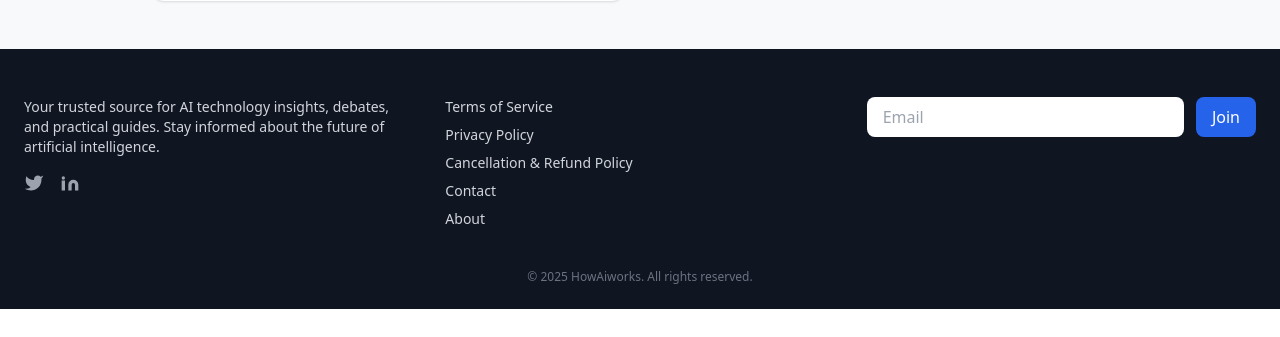
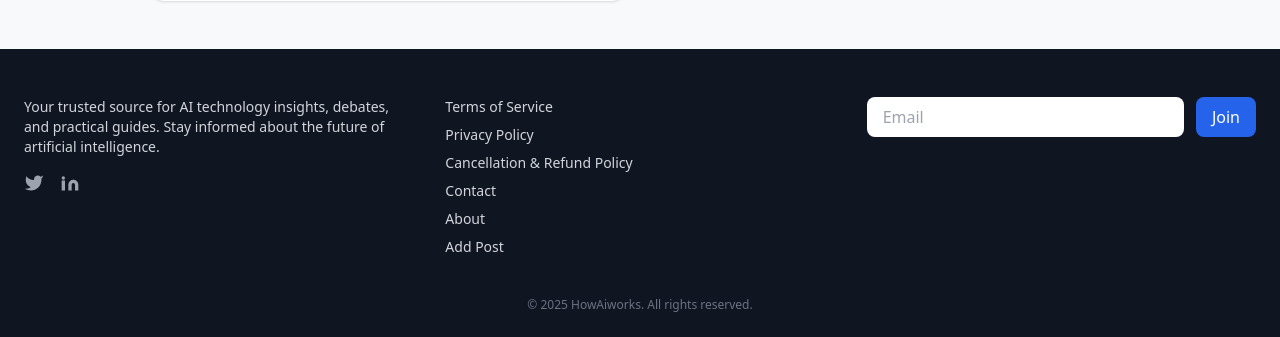
Before and after one commit to rammedisetti/ai-blog, a Django app: page /contact/ in a window 1280 px wide. Shown: the part 888-1225 px from the top of the page. Before the commit the page ends 1197 px from the top, so only its background shows below. Run offline with Django 5.2, Linux system fonts and the light colour scheme; some libraries are stand-ins or nearby versions.

Commit message:
AI-28: add post creation page

```diff
--- a/blog/forms.py
+++ b/blog/forms.py
@@ -1,5 +1,5 @@
 from django import forms
-from .models import ContactMessage
+from .models import ContactMessage, Post
 
 
 class ContactForm(forms.ModelForm):
@@ -12,3 +12,24 @@ class ContactForm(forms.ModelForm):
         labels = {
             "agree": "I agree to the Privacy Policy and Terms of Service",
         }
+
+
+class PostForm(forms.ModelForm):
+    """Form for creating blog posts."""
+
+    class Meta:
+        model = Post
+        fields = [
+            "title",
+            "slug",
+            "excerpt",
+            "content",
+            "featured_image_url",
+            "status",
+            "categories",
+            "tags",
+        ]
+        widgets = {
+            "categories": forms.CheckboxSelectMultiple,
+            "tags": forms.CheckboxSelectMultiple,
+        }
--- /dev/null
+++ b/blog/templates/blog/add_post_success.html
@@ -0,0 +1 @@
+<div class="bg-green-100 text-green-700 p-4 rounded">Post "{{ post.title }}" created successfully!</div>
--- a/blog/templates/blog/base.html
+++ b/blog/templates/blog/base.html
@@ -71,6 +71,7 @@
                 <a href="{% url 'cancellation' %}" aria-label="Cancellation and Refund Policy" class="hover:text-white">Cancellation &amp; Refund Policy</a>
                 <a href="{% url 'contact' %}" aria-label="Contact" class="hover:text-white">Contact</a>
                 <a href="{% url 'about' %}" aria-label="About" class="hover:text-white">About</a>
+                <a href="{% url 'add_post' %}" aria-label="Add Post" class="hover:text-white">Add Post</a>
             </div>
             <div>
                 <form hx-post="#" hx-target="#footer-message" hx-swap="outerHTML" class="flex flex-col sm:flex-row gap-3">
--- a/blog/urls.py
+++ b/blog/urls.py
@@ -10,4 +10,5 @@ urlpatterns = [
     path('privacy/', views.privacy, name='privacy'),
     path('terms/', views.terms, name='terms'),
     path('cancellation/', views.cancellation, name='cancellation'),
+    path('add_post/', views.add_post, name='add_post'),
 ]
--- a/blog/views.py
+++ b/blog/views.py
@@ -1,5 +1,5 @@
 from django.shortcuts import render
-from .forms import ContactForm
+from .forms import ContactForm, PostForm
 from .models import Post, Category, Tag
 
 
@@ -96,3 +96,39 @@ def cancellation(request):
 
     context = {"year": datetime.now().year}
     return render(request, "blog/cancellation.html", context)
+
+
+def add_post(request):
+    """Create a new blog post."""
+    from datetime import datetime
+    from django.contrib.auth import get_user_model
+    from django.utils import timezone
+
+    if request.method == "POST":
+        form = PostForm(request.POST)
+        if form.is_valid():
+            post = form.save(commit=False)
+            if request.user.is_authenticated:
+                post.author = request.user
+            else:
+                User = get_user_model()
+                post.author = User.objects.first()
+            if post.status == "published" and not post.published_at:
+                post.published_at = timezone.now()
+            post.save()
+            form.save_m2m()
+            if request.htmx:
+                return render(
+                    request,
+                    "blog/add_post_success.html",
+                    {"post": post},
+                )
+            context = {"year": datetime.now().year}
+            return redirect("blog_home")
+    else:
+        form = PostForm()
+
+    context = {"form": form, "year": datetime.now().year}
+    if request.htmx:
+        return render(request, "blog/_post_form.html", context)
+    return render(request, "blog/add_post.html", context)
```
Also changed, not shown: blog/templates/blog/_post_form.html (added, +20 -0 lines), blog/templates/blog/add_post.html (added, +10 -0 lines).
